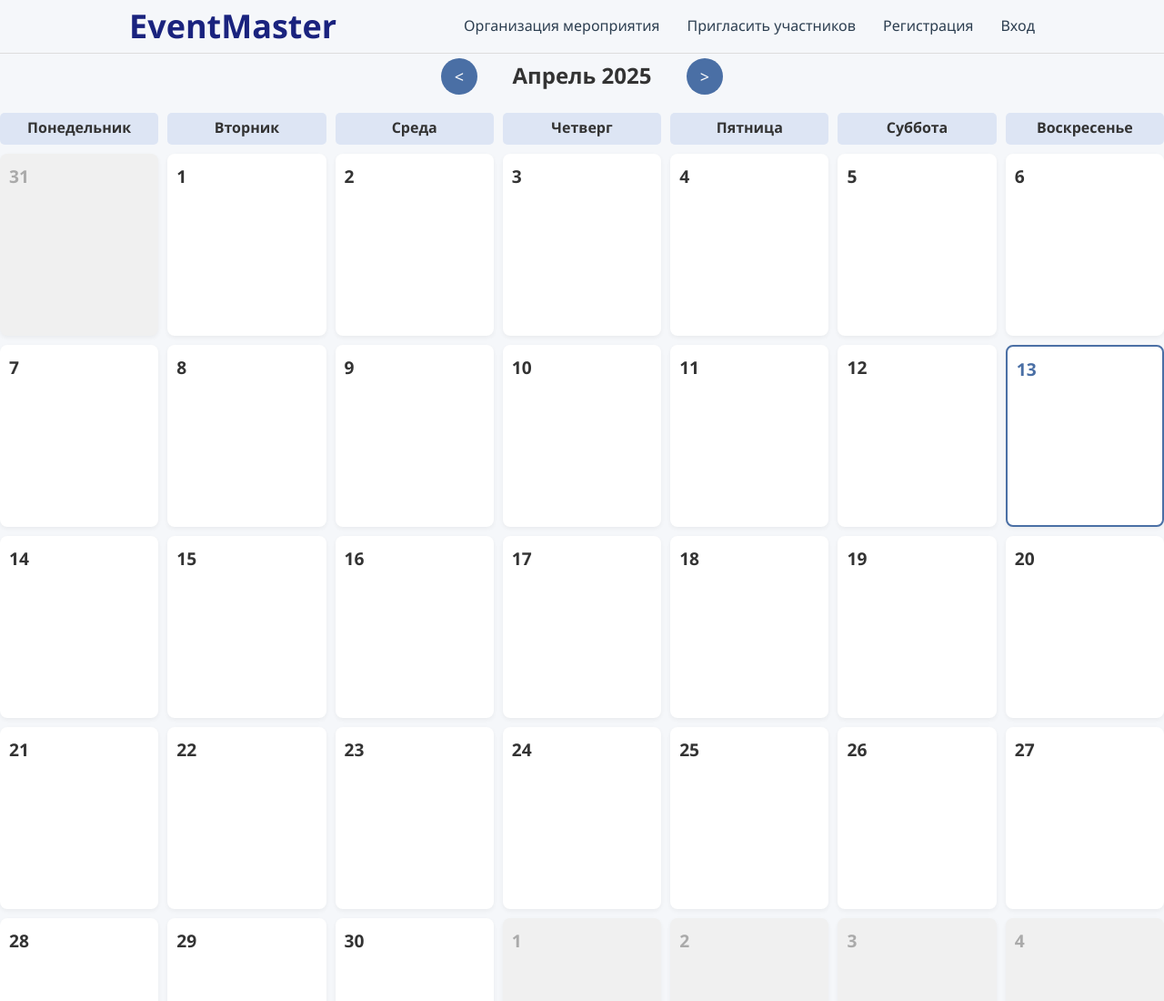
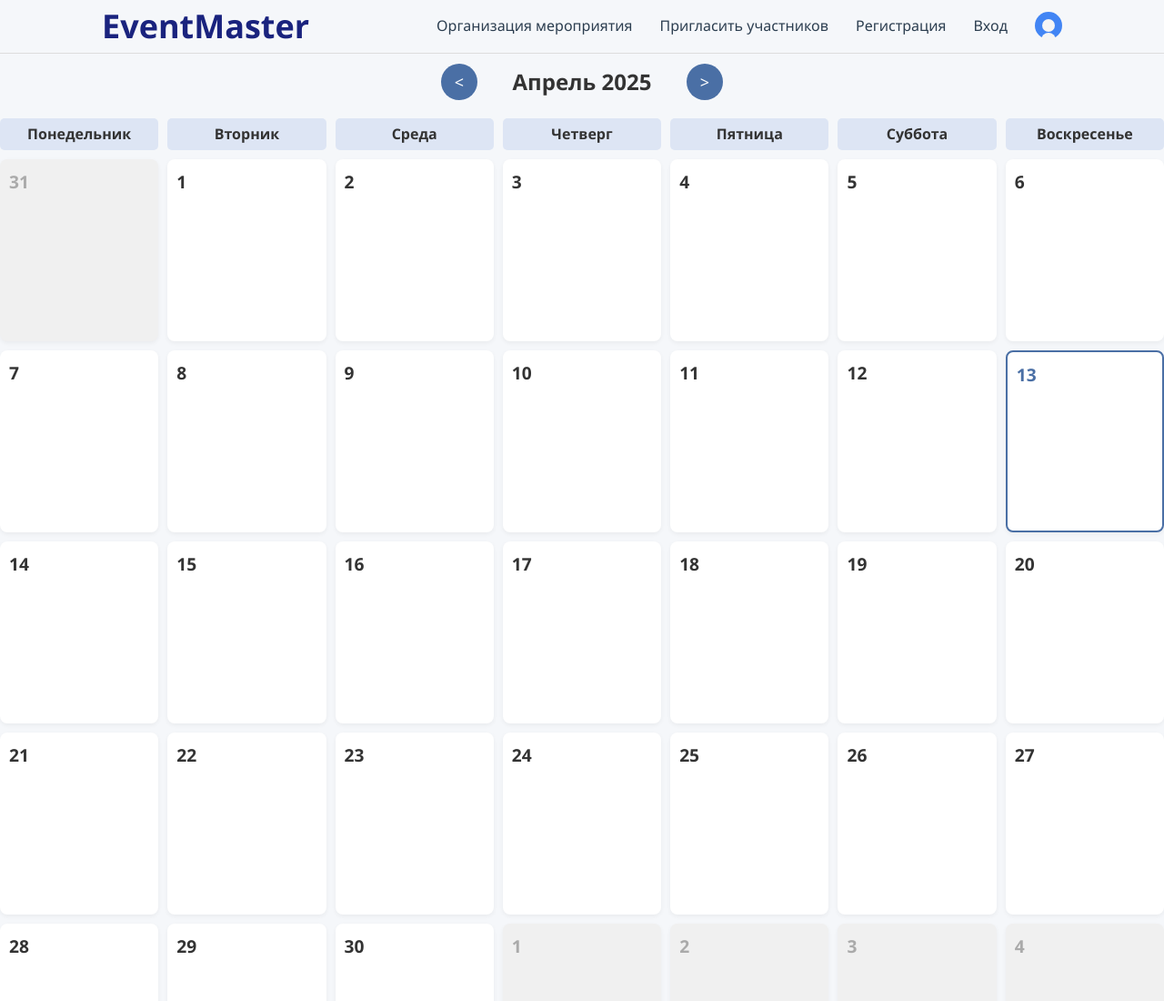
Before and after one commit to f3xy1/eventmaster, a plain HTML site: page calendar.html in a window 1280 px wide. Shown: the top 1100 px of the page at 91% size. Drawn offline with Linux system fonts and the light colour scheme.

Commit message:
Фиксированная шапка, добавление иконки профиля

```diff
--- a/calendar.html
+++ b/calendar.html
@@ -17,6 +17,7 @@
                 <li><a href="#">Пригласить участников</a></li>
                 <li><a class="nav-registration-btn" href="sign-up.html">Регистрация</a></li>
                 <li><a class="nav-login-btn" href="login.html">Вход</a></li>
+                <li><a href="profile.html" class="profile-icon"></a></li>
             </ul>
         </nav>
     </header>
--- a/css/calendar-page-style.css
+++ b/css/calendar-page-style.css
@@ -23,13 +23,12 @@ body {
     width: 100%;
 }
 
-
-
 .calendar-header {
     display: flex;
     justify-content: center;
     align-items: center;
     margin-bottom: 20px;
+    margin-top: 70px;
 }
 
 .month-selector {
@@ -44,6 +43,12 @@ body {
 }
 
 header {
+    position: fixed;
+    background-color: #f5f7fa;
+    left: 0;
+    right: 0;
+    width: 100%;
+    z-index: 1000;
     display: flex;
     gap: 10px;
     justify-content: center;
@@ -102,9 +107,7 @@ header {
     display: grid;
     grid-template-columns: repeat(7, 1fr);
     gap: 10px;
-    /* Set grid auto-rows to help with month size variations */
     grid-auto-rows: minmax(min-content, 1fr);
-    /* Add this to maintain the overall calendar height */
     min-height: 80vh;
 }
 
@@ -161,7 +164,6 @@ header {
     flex-grow: 1;
 }
 
-/* Custom scrollbar styling */
 .events-container::-webkit-scrollbar {
     width: 5px;
 }
@@ -207,7 +209,6 @@ header {
     background-color: #dadada;
 }
 
-/* Modal window styles */
 .modal-overlay {
     position: fixed;
     top: 0;
@@ -221,7 +222,6 @@ header {
     z-index: 1000;
 }
 
-/* Modal window styles */
 .modal-overlay {
     position: fixed;
     top: 0;
@@ -243,8 +243,8 @@ header {
     max-width: 400px;
     width: 90%;
     position: relative;
-    max-height: 80vh; /* Limit height to 80% of viewport height */
-    overflow-y: auto; /* Add scrolling for content that exceeds the height */
+    max-height: 80vh;
+    overflow-y: auto;
 }
 
 @keyframes slideIn {
@@ -252,7 +252,6 @@ header {
     to { transform: translateY(0); opacity: 1; }
 }
 
-/* Add styles for the scrollbar in the modal content */
 .modal-content::-webkit-scrollbar {
     width: 5px;
 }
@@ -278,7 +277,7 @@ header {
     cursor: pointer;
     font-size: 24px;
     color: #4a6fa5;
-    z-index: 1; /* Ensure the close button stays on top */
+    z-index: 1;
 }
 
 .form-group {
@@ -299,8 +298,8 @@ header {
 }
 
 .form-group textarea {
-    resize: vertical; /* Allow vertical resizing but respect max-height of parent */
-    max-height: 300px; /* Limit textarea height */
+    resize: vertical;
+    max-height: 300px;
 }
 
 .form-group p {
@@ -335,7 +334,6 @@ header {
     border-radius: 4px;
 }
 
-/* Added styles to control textarea resizing */
 .form-group textarea {
     resize: vertical;
     max-width: 100%;
@@ -368,10 +366,48 @@ header {
     margin-top: 15px;
 }
 
-/* Styling for event time display */
 #detailsTime {
     font-weight: 500;
     color: #333;
+}
+
+.profile-icon {
+    display: inline-block;
+    width: 30px;
+    height: 30px;
+    border-radius: 50%;
+    background-color: #4285f4;
+    position: relative;
+    top: 3px;
+}
+
+.profile-icon::before {
+    content: "";
+    position: absolute;
+    top: 25%;
+    left: 50%;
+    transform: translateX(-50%);
+    width: 14px;
+    height: 14px;
+    background-color: #f5f5f5;
+    border-radius: 50%;
+}
+
+.profile-icon::after {
+    content: "";
+    position: absolute;
+    bottom: -1px;
+    left: 50%;
+    transform: translateX(-50%);
+    width: 16px;
+    height: 8px;
+    background-color: #f5f5f5;
+    border-radius: 10px 10px 0 0;
+    clip-path: polygon(0 100%, 100% 100%, 100% 0, 0 0);
+}
+
+.profile-icon:hover {
+    background-color: #2980b9;
 }
 
 @media (max-width: 768px) {
```
